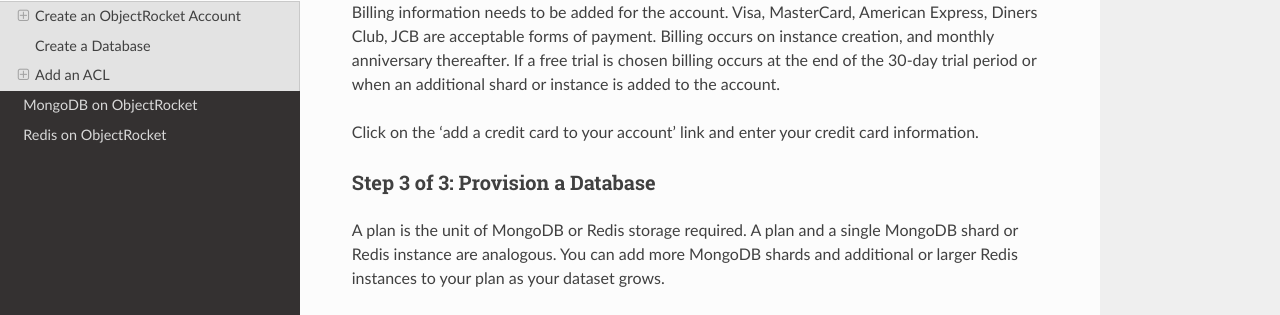
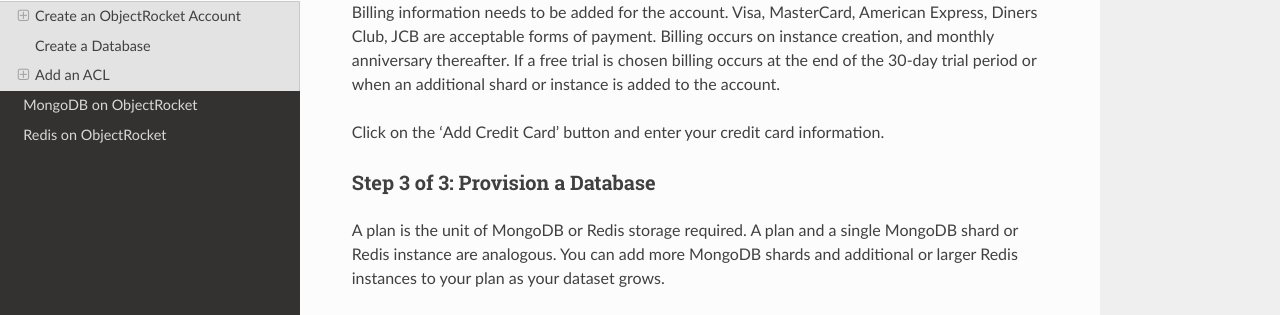
Before and after one commit to zcorleissen/documentation, a Sphinx documentation site: the page built from source/getting_started.rst, in a window 1280 px wide and 900 px high, scrolled down 564 px. Shown: the part 135-450 px from the top of the window. Built offline with Sphinx 7.4.7 and the Read the Docs theme 2.0.0, drawn with Linux system fonts in a browser that asks for light colours.

Commit message:
Update getting_started.rst
05-22-15  Updated text to align with new version of Create Instances page that the GUI team got live this past week.

```diff
--- a/source/getting_started.rst
+++ b/source/getting_started.rst
@@ -24,7 +24,7 @@
 
 Billing information needs to be added for the account. Visa, MasterCard, American Express, Diners Club, JCB are acceptable forms of payment. Billing occurs on instance creation, and monthly anniversary thereafter.  If a free trial is chosen billing occurs at the end of the 30-day trial period or when an additional shard or instance is added to the account.
 
-Click on the ‘add a credit card to your account' link and enter your credit card information.
+Click on the ‘Add Credit Card' button and enter your credit card information.
 
 Step 3 of 3: Provision a Database
 ~~~~~~~~~~~~~~~~~~~~~~~~~~~~~~~~~~~~
```
